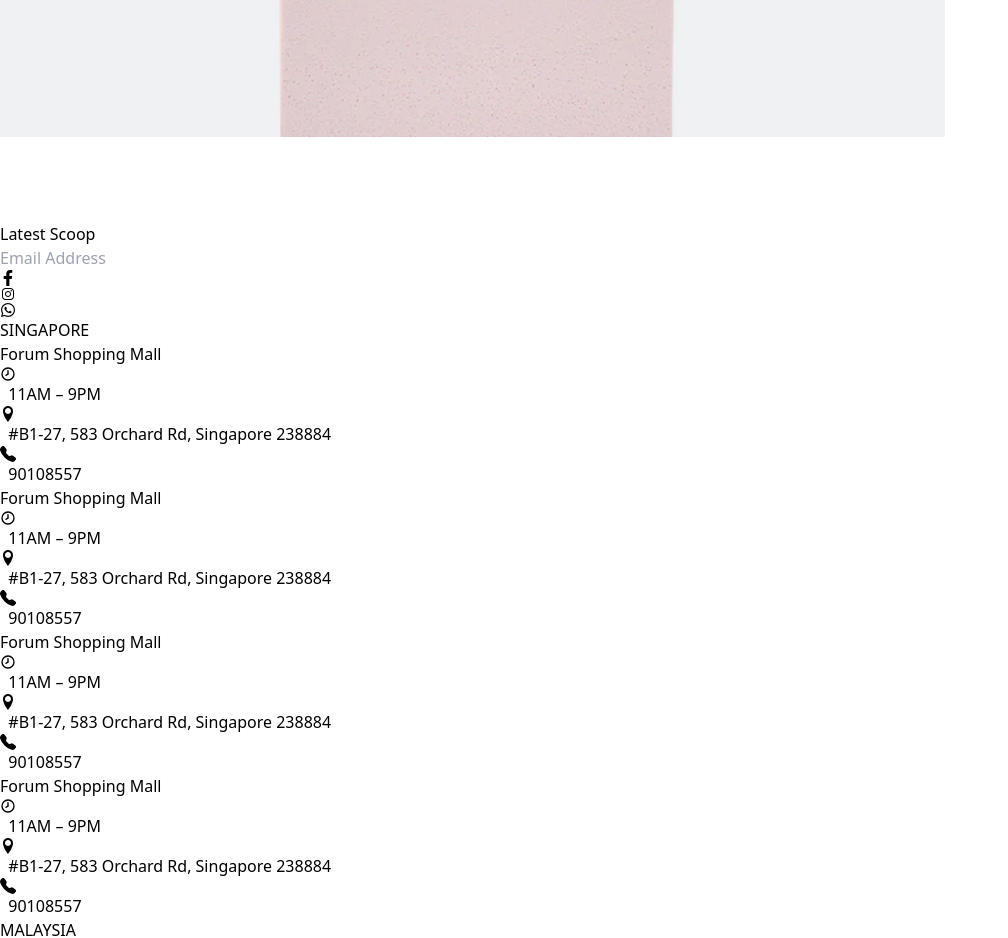
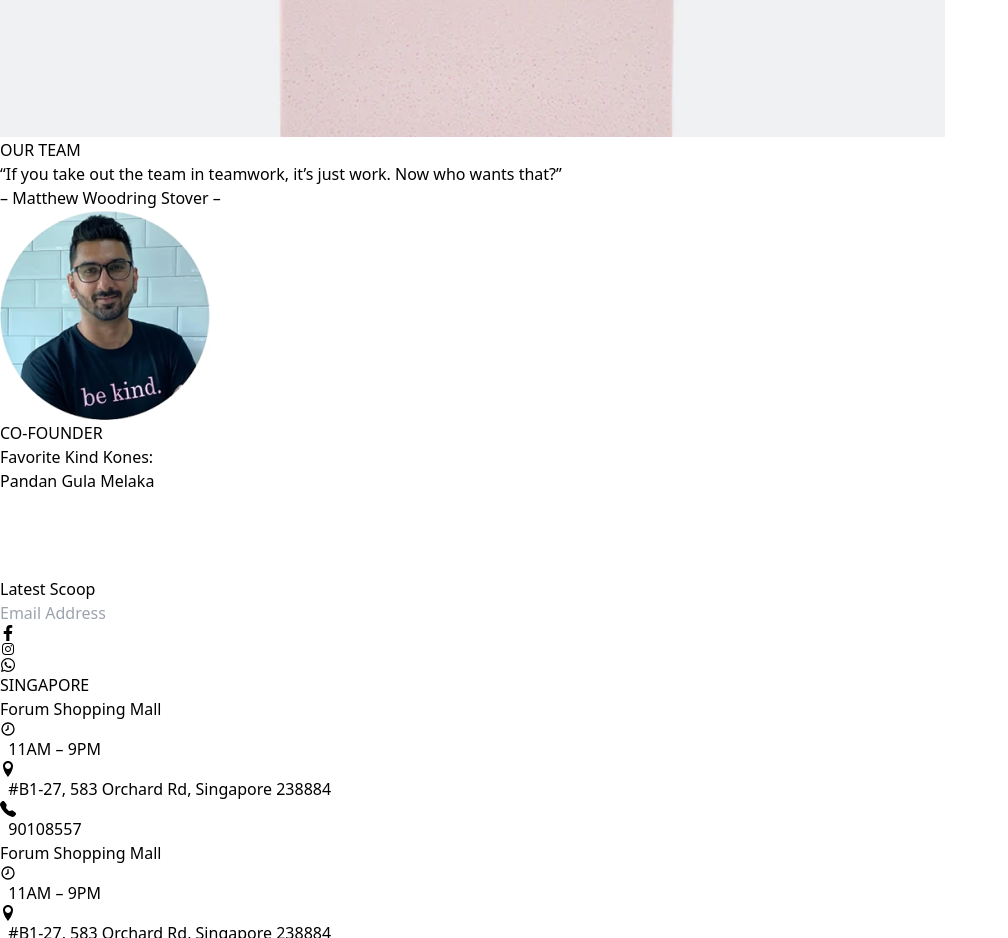
Before and after one commit to Junayed5/Ice-cream, a React (Vite) app: page /about in a window 1280 px wide. Shown: the part 1400-2338 px from the top of the page, without its empty margins (0-1008 px from the left). Built offline with nearby package versions, Linux system fonts and the light colour scheme.

Commit message:
about us

```diff
--- a/src/layout/Navbar.jsx
+++ b/src/layout/Navbar.jsx
@@ -15,9 +15,9 @@ const Navbar = () => {
         <div className="container mx-auto px-4">
           <div className="flex items-center justify-between h-20">
             <div className="flex items-center">
-              <a href="#" className="text-white font-semibold text-xl">
+              <Link to="/" className="text-white font-semibold text-xl">
                 <img src="tittle.png" alt="" />
-              </a>
+              </Link>
             </div>
             <div className="hidden md:flex">
               <div className="flex items-center space-x-4">
--- a/src/pages/About.jsx
+++ b/src/pages/About.jsx
@@ -22,10 +22,34 @@ const About = () => {
             community through our ice cream. Thank you to everyone who has been
             a part of our journey!
           </p>
-          <p>Kindly,<br /> Ishpal, Serina & Kind Kones team</p>
+          <p>
+            Kindly,
+            <br /> Ishpal, Serina & Kind Kones team
+          </p>
         </div>
         <div>
           <img src="ice-cream.png" alt="" />
+        </div>
+      </div>
+
+      <div>
+        <div>
+          <h2 className="font-bold text-2xl text-center">OUR TEAM</h2>
+          <p className="border-b-2 w-20 mx-auto border-black py-1"></p>
+
+          <p>
+            “If you take out the team in teamwork, it’s just work. Now who wants
+            that?”
+          </p>
+          <p>– Matthew Woodring Stover –</p>
+        </div>
+        <div>
+          <div className=" ">
+            <img src="person.png" alt="" />
+            <p className="text-xl font-semibold"> CO-FOUNDER</p>
+            <p className="text-sm text-[#979797] ">Favorite Kind Kones:</p>
+            <p className="text-sm text-[#979797] ">Pandan Gula Melaka</p>
+          </div>
         </div>
       </div>
     </div>
```
Also changed, not shown: public/person.png (added).
